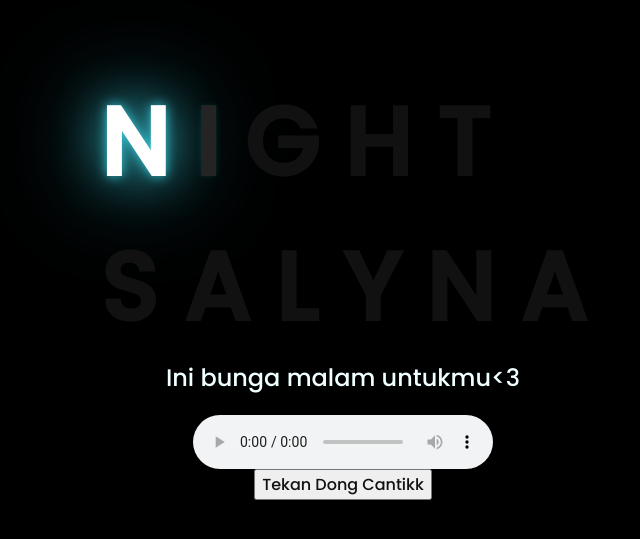
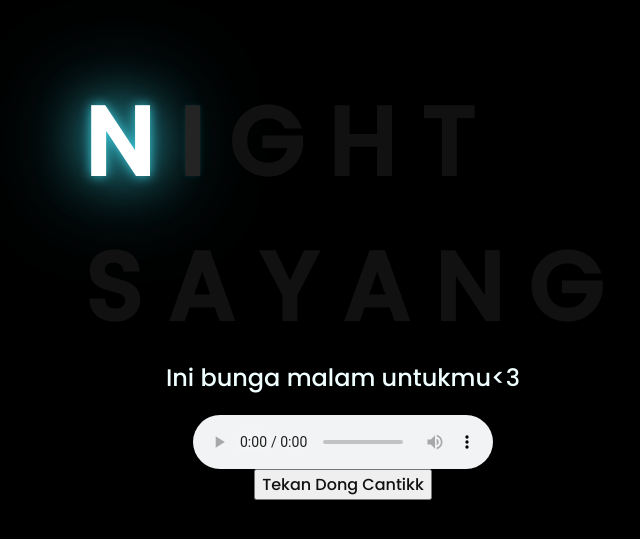
Before and after one commit to izanmaizan/flower, a plain HTML site: page index.html in a window 1280 px wide. Shown: the part 123-662 px from the top of the page, without its empty margins (305-945 px from the left). Drawn offline with Linux system fonts and the light colour scheme.

Commit message:
Update index.html

```diff
--- a/index.html
+++ b/index.html
@@ -6,7 +6,7 @@
     <meta name="viewport" content="width=device-width, initial-scale=1.0">
     <link rel="stylesheet" href="css/style.css">
     <link rel="icon" href="img/flowers.png" type="image/x-icon">
-    <title>Hai!, Saly Cantikk</title>
+    <title>Hai!, Cantikk</title>
 </head>
 <body>
     <div class="greetings">
@@ -18,10 +18,10 @@
         <span><br></span>
         <span>S</span>
         <span>A</span>
-        <span>L</span>
         <span>Y</span>
+        <span>A</span>
         <span>N</span>
-        <span>A</span>
+        <span>G</span>
     </div>
     <div class="description">
         <span>Ini bunga malam untukmu<3</span>
```
